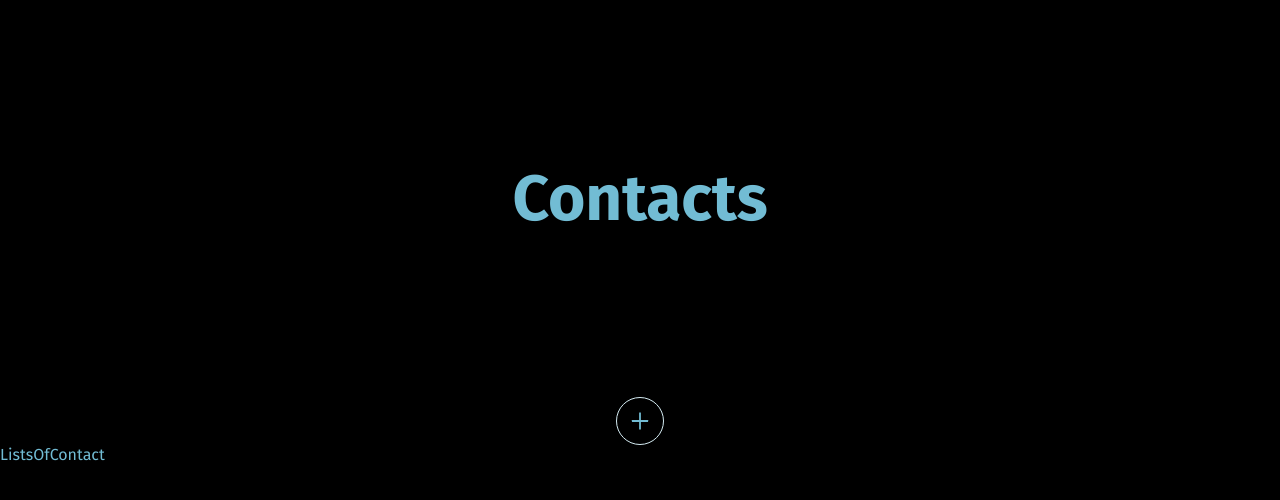
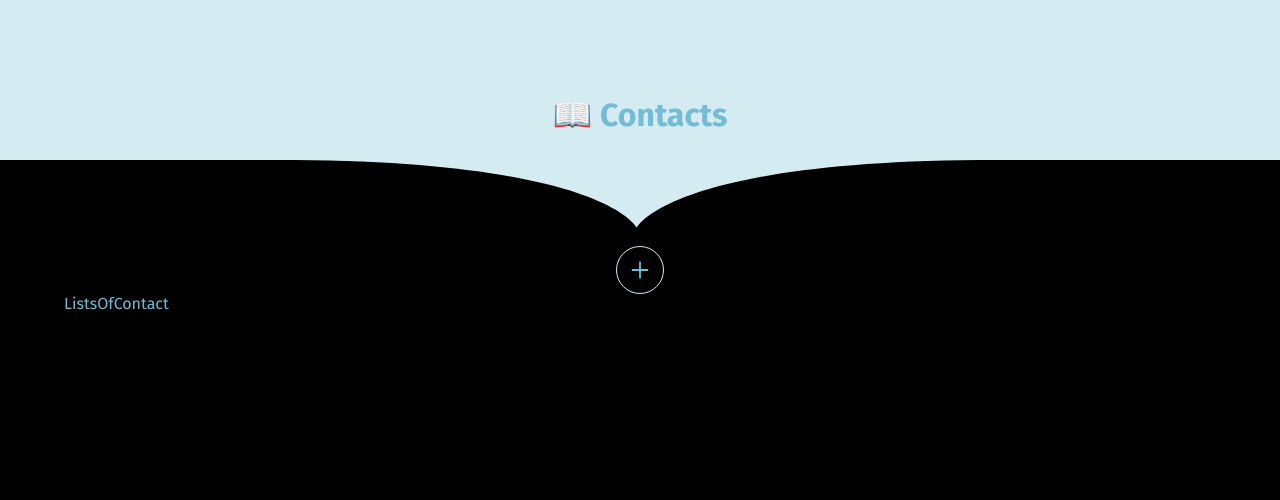
Before and after one commit to alifhanafiah/phone-book, a React (Vite) app: page / in a window 1280 px wide. Shown: the top 500 px of the page. Built offline with nearby package versions, Linux system fonts and the light colour scheme.

Commit message:
changing the hero theme

```diff
--- a/src/App.tsx
+++ b/src/App.tsx
@@ -9,7 +9,9 @@ const GlobalStyles = css`
     box-sizing: border-box;
     padding: 0;
     margin: 0;
+  }
 
+  body {
     font-family: 'Fira Sans', sans-serif;
     background-color: black;
     color: ${colors.primary};
--- /dev/null
+++ b/src/components/Divider.tsx
@@ -0,0 +1,49 @@
+import { css } from '@emotion/react';
+
+const customShapeStyle = css({
+  position: 'absolute',
+  bottom: 0,
+  left: 0,
+  width: '100%',
+  overflow: 'hidden',
+  lineHeight: 0,
+  transform: 'rotate(180deg)',
+
+  svg: {
+    position: 'relative',
+    display: 'block',
+    width: 'calc(100% + 1.3px)',
+    height: '70px',
+  },
+
+  '.shape-fill': {
+    fill: '#000000',
+  },
+
+  '@media (max-width: 767px)': {
+    svg: {
+      width: 'calc(100% + 1.3px)',
+      height: '50px',
+    },
+  },
+});
+
+const Divider = () => {
+  return (
+    <div css={customShapeStyle}>
+      <svg
+        data-name="Layer 1"
+        xmlns="http://www.w3.org/2000/svg"
+        viewBox="0 0 1200 120"
+        preserveAspectRatio="none"
+      >
+        <path
+          d="M1200,0H0V120H281.94C572.9,116.24,602.45,3.86,602.45,3.86h0S632,116.24,923,120h277Z"
+          className="shape-fill"
+        ></path>
+      </svg>
+    </div>
+  );
+};
+
+export default Divider;
--- a/src/components/Nav.tsx
+++ b/src/components/Nav.tsx
@@ -27,6 +27,7 @@ const navCss = {
 
   iconSvg: css({
     backgroundColor: 'transparent',
+    color: colors.primary,
   }),
 };
 
--- a/src/pages/ContactListPage.tsx
+++ b/src/pages/ContactListPage.tsx
@@ -1,19 +1,21 @@
 import { css } from '@emotion/react';
+import { colors } from '../assets/styles/const';
+import Divider from '../components/Divider';
 import ListsOfContact from '../components/ListsOfContact';
 import Nav from '../components/Nav';
 
 const contactListCss = {
   header: css({
-    paddingBlock: '10rem',
-    backgroundSize: '2rem',
+    position: 'relative',
+    backgroundColor: colors.secondary,
+    paddingBlock: '6rem',
     textAlign: 'center',
-    fontSize: '2rem',
-    fontWeight: 'bold',
   }),
 
   main: css({
-    position: 'relative',
-    zIndex: 1,
+    paddingTop: '1rem',
+    maxWidth: '90%',
+    margin: '0 auto',
   }),
 };
 
@@ -21,7 +23,8 @@ const ContactListPage = () => {
   return (
     <>
       <header css={contactListCss.header}>
-        <h1>Contacts</h1>
+        <h1>📖 Contacts</h1>
+        <Divider />
       </header>
       <main css={contactListCss.main}>
         <Nav />
```
